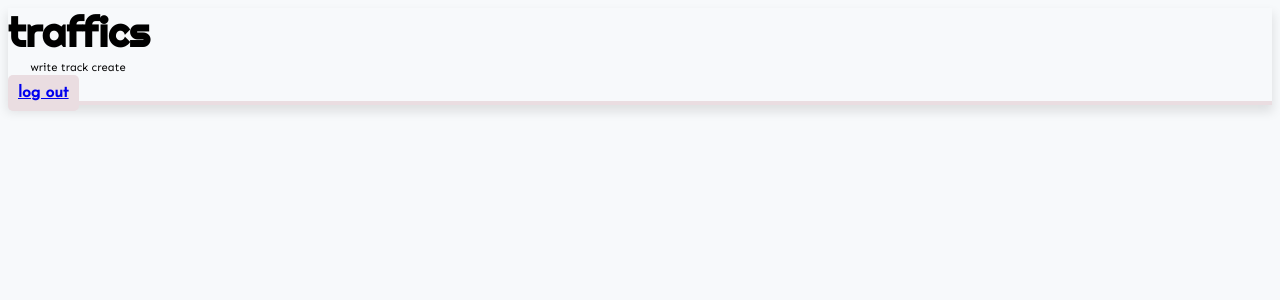
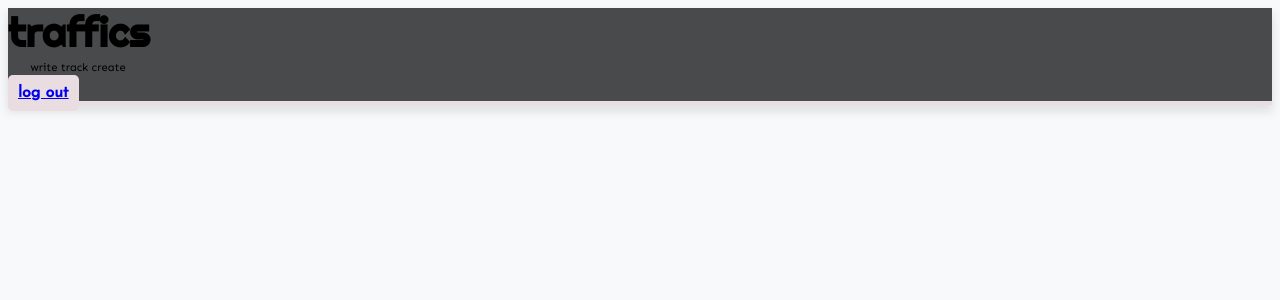
Before and after one commit to madhu-ravuri/Traffics, a Django app: template tracker/templates/header.html in a window 1280 px wide. Shown: the top 300 px of the page. Run offline with Django 3.2, Linux system fonts and the light colour scheme; the template is opened without the code that fills it, so the values that code supplies are empty.

Commit message:
minor tweaks to bootstrap/css

```diff
--- a/tracker/models.py
+++ b/tracker/models.py
@@ -2,6 +2,7 @@ from django.db import models
 import re
 
 from django.db.models.fields import CharField
+from django.contrib.postgres.fields import ArrayField
 
 # Create your models here.
 # class UserManager(models.Manager):
@@ -49,7 +50,7 @@ class Users(models.Model):
 
 class Projects(models.Model):
     title = models.TextField(max_length=255, default="wip")
-    # word_count = models.ListTextField(base_field=IntegerField(), size=200)
+    word_count = ArrayField(models.CharField(max_length=500), blank=True)
     word_count = models.IntegerField(default=0)
     deadline = models.DateTimeField(null=True, blank=True)
     desc = models.TextField(blank=True)
@@ -59,3 +60,6 @@ class Projects(models.Model):
 
     writer = models.ForeignKey(
         Users, related_name="author", on_delete=models.CASCADE)
+
+    def __str__(self):
+        return self.name
--- a/tracker/static/logreg.css
+++ b/tracker/static/logreg.css
@@ -10,6 +10,10 @@ body {
 .header-container {
   border-bottom: 4px solid #eadde1;
   box-shadow: 0px 6px 10px 1px rgba(0, 0, 0, 0.1);
+}
+
+.sticky-top {
+  background-color: rgba(0, 0, 0, 0.7) !important;
 }
 
 #logo h1 {
@@ -52,65 +56,3 @@ body {
   border-radius: 20px;
   background-color: #eadde1;
 }
-
-/*
-
-#msgs {
-  font-family: "Cronos Pro";
-  color: tomato;
-  width: 40%;
-  height: 50px;
-  margin-top: 40px;
-  margin-bottom: -10px;
-}
-#msgs ul {
-  border: 0.1em solid tomato;
-  border-radius: 2px;
-  list-style-type: none;
-  text-align: center;
-  margin: 0;
-  padding: 10px;
-}
-
-.user-form {
-  display: flex;
-  flex-direction: column;
-  align-self: center;
-  align-items: center;
-  width: 50%;
-}
-
-.user-form h1 {
-  font-weight: normal;
-  font-size: 30px;
-  margin-bottom: 8px;
-}
-
-input {
-  border: 1px solid #aeb4a9;
-  box-sizing: border-box;
-  border-radius: 5px;
-  background-color: #ffffff;
-  margin: 10px;
-  padding: 6px 10px;
-}
-
-input[placeholder="username"],
-input[placeholder="password"] {
-  text-align: center;
-  font-weight: bold;
-}
-
-.user-form button {
-  margin-top: 5px;
-  display: block;
-  font-size: 1em;
-  font-weight: bold;
-  background-color: #eadde1;
-  border: none;
-  padding: 9px 25px 7px;
-  border-radius: 5px;
-}
-.user-form button:hover {
-  background-color: #ffe3e0;
-} */ ;
--- a/tracker/templates/header.html
+++ b/tracker/templates/header.html
@@ -4,7 +4,7 @@
     <link rel="stylesheet" href="{% static 'logreg.css' %}" />
   </head>
   <body>
-    <div class="container-fluid p-0 header-container">
+    <div class="container-fluid p-0 header-container sticky-top">
       <header
         class="d-flex justify-content-between align-items-center px-4 mt-2"
       >
```
Also changed, not shown: tracker/templates/dashboard.html (+9 -11 lines), db.sqlite3, 1 other file.
